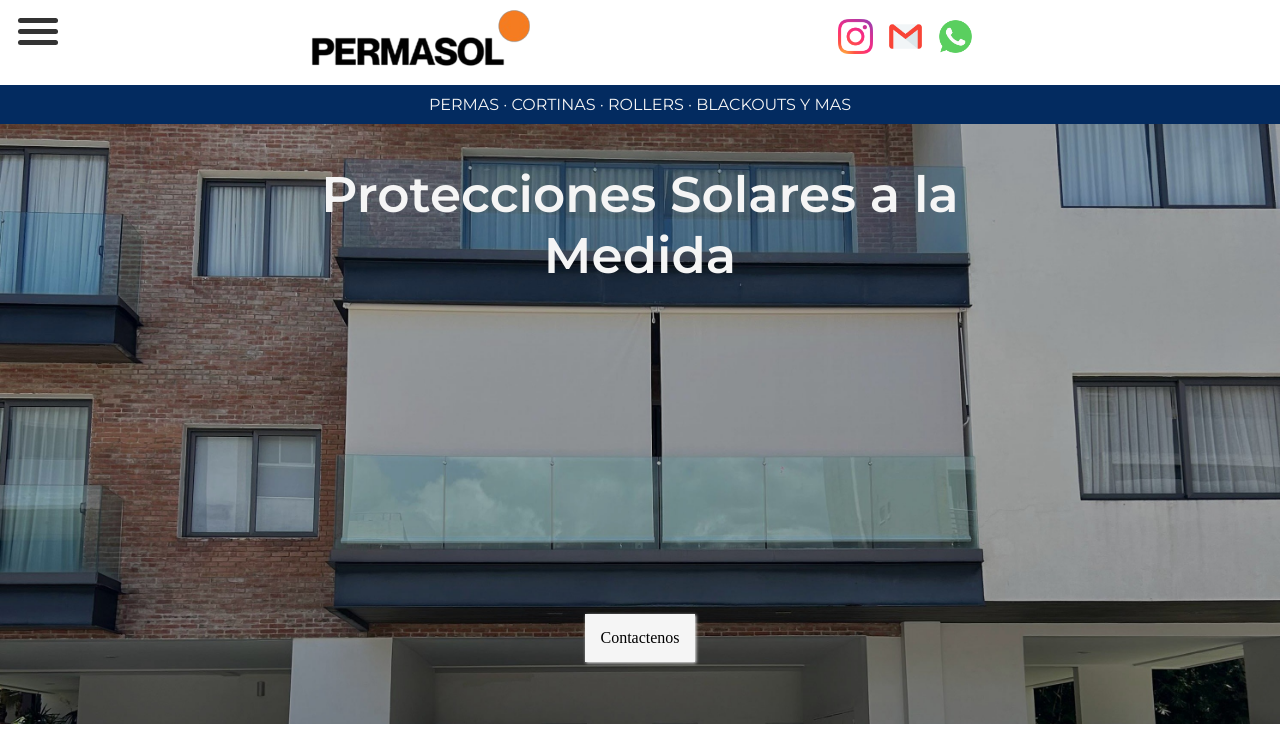
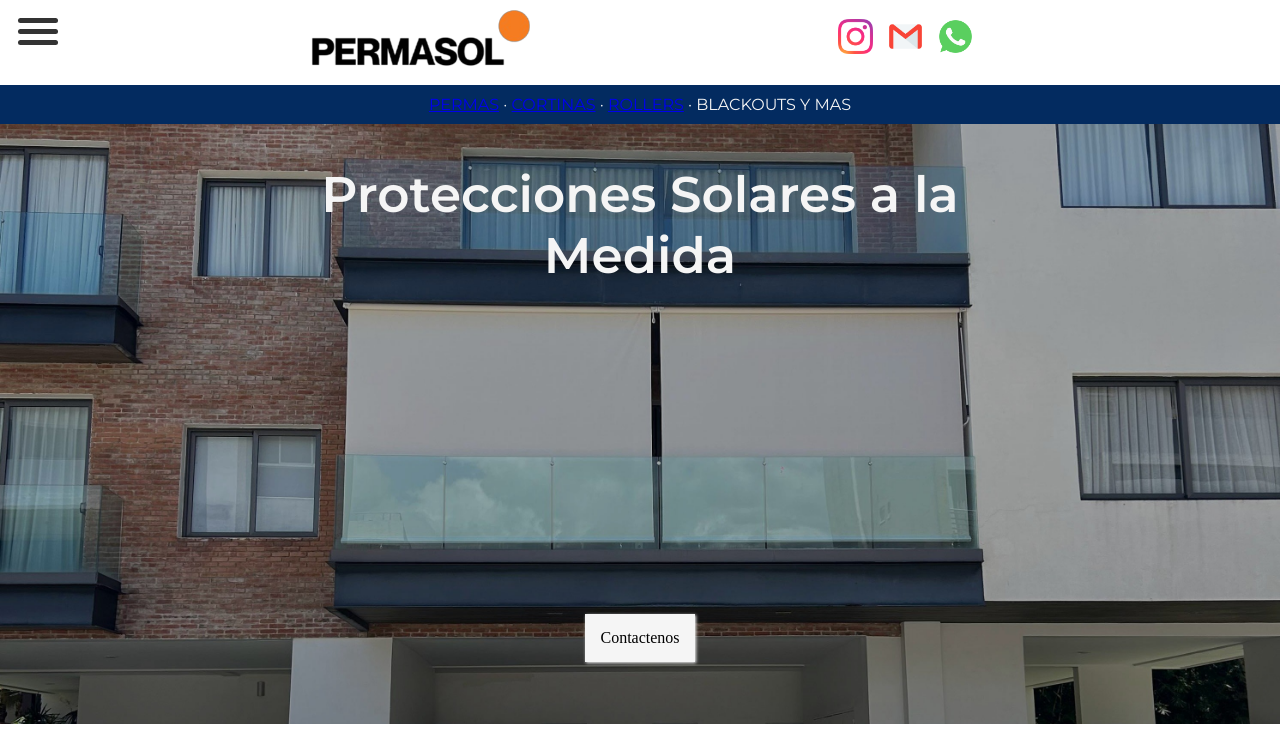
Before and after one commit to ethanethanethan/Permasol, a plain HTML site: page index.html in a window 1280 px wide. Shown: the top 751 px of the page. Drawn offline with Linux system fonts and the light colour scheme; a web font is replaced by a local one.

Commit message:
Update index.html

```diff
--- a/index.html
+++ b/index.html
@@ -417,7 +417,7 @@
 
         </div>
         <div class="bluebanner">
-            <p>PERMAS &#183; CORTINAS &#183; ROLLERS &#183; BLACKOUTS Y MAS</p>
+            <p><a href="Permas.html">PERMAS</a> &#183; <a href="Cortinas.html">CORTINAS</a> &#183; <a href="Rollers.html">ROLLERS</a> &#183; BLACKOUTS Y MAS</p>
         </div>
         <div class="homebanner">
             <div class="homebannertitle">
```
